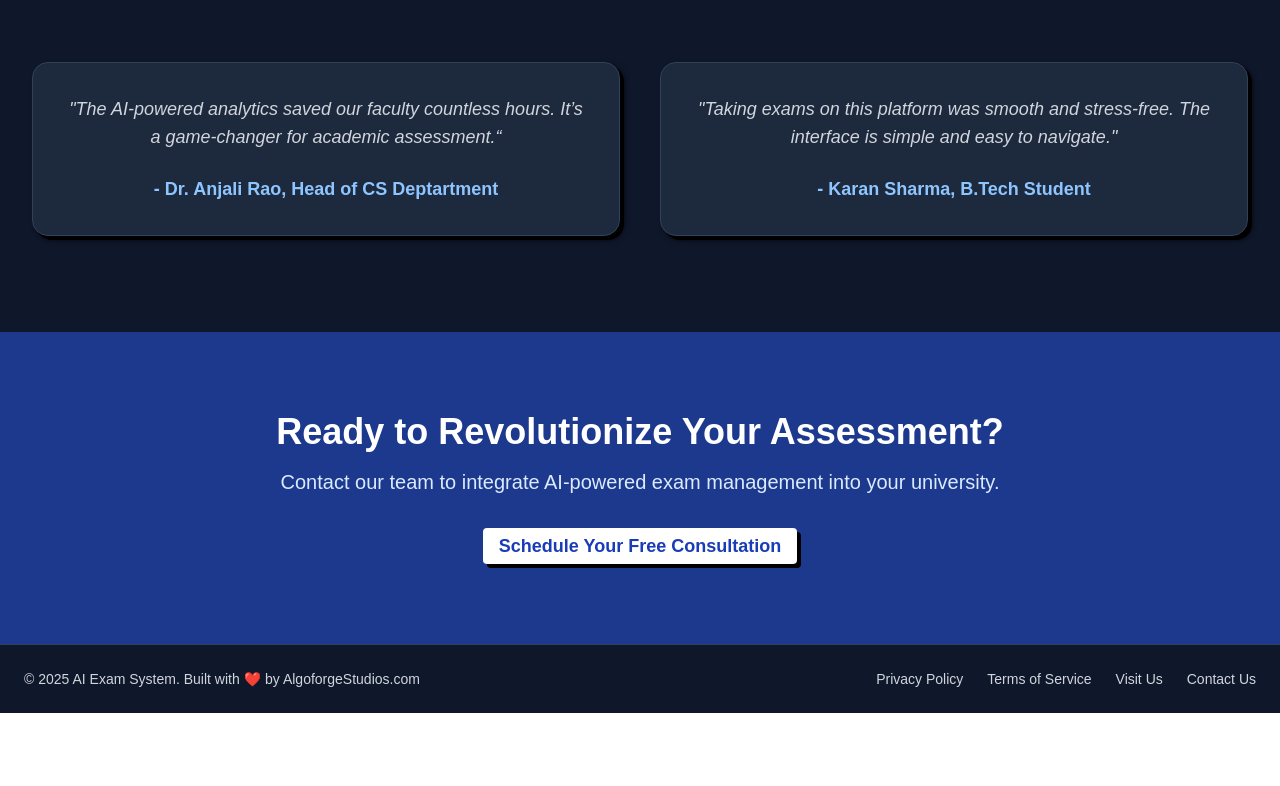
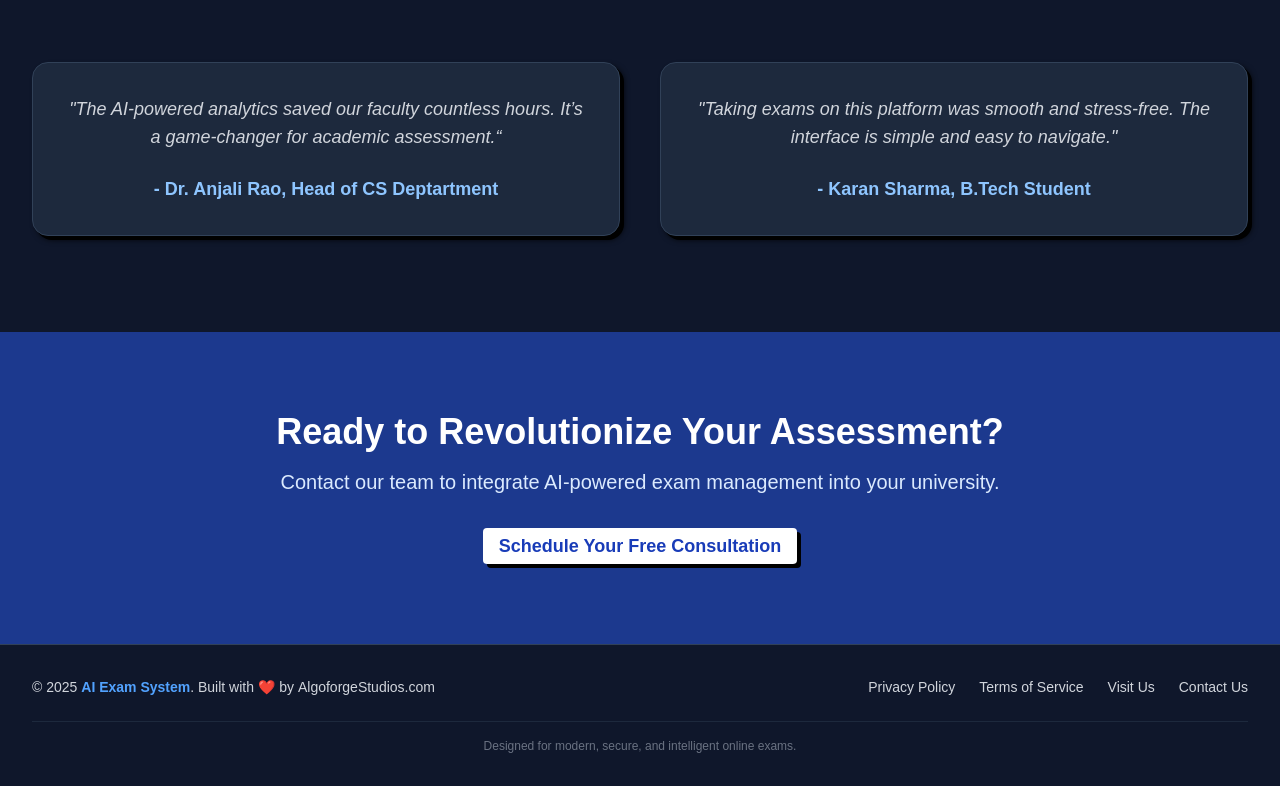
Before and after one commit to samiya2804/ExamSystem, a Next.js app: page / in a window 1280 px wide. Shown: the part 2486-3272 px from the top of the page. Before the commit the page ends 3199 px from the top, so only its background shows below. Built offline with nearby package versions, Linux system fonts and the light colour scheme.

Commit message:
Update Footer.tsx

```diff
--- a/src/components/Footer.tsx
+++ b/src/components/Footer.tsx
@@ -1,40 +1,53 @@
 export default function Footer() {
   return (
-    <footer className="bg-slate-900 text-gray-300 py-6  border-t border-slate-700">
-      <div className="container mx-auto flex flex-col md:flex-row items-center justify-between gap-4 px-6">
+    <footer className="bg-slate-900 text-gray-300 border-t border-slate-700 py-8">
+      <div className="max-w-7xl mx-auto px-4 sm:px-6 lg:px-8">
+        {/* Container */}
+        <div className="flex flex-col md:flex-row items-center justify-between gap-4 text-center md:text-left">
+
           {/* Left Section */}
-        <p className="text-sm">
-          © {new Date().getFullYear()} AI Exam System. Built with ❤️ by AlgoforgeStudios.com
+          <p className="text-xs sm:text-sm">
+            © {new Date().getFullYear()}{" "}
+            <span className="text-blue-400 font-semibold">AI Exam System</span>.
+            Built with ❤️ by{" "}
+            <a
+              href="https://algoforgestudios.com"
+              target="_blank"
+              className="hover:text-white transition-colors font-medium"
+              rel="noopener noreferrer"
+            >
+              AlgoforgeStudios.com
+            </a>
           </p>
 
           {/* Right Section */}
-        <div className="flex gap-6 text-sm">
-          <a
-            href="/privacy"
-            className="hover:text-white transition-colors"
-          >
+          <div className="flex flex-wrap justify-center md:justify-end gap-4 sm:gap-6 text-xs sm:text-sm">
+            <a href="/privacy" className="hover:text-white transition-colors">
               Privacy Policy
             </a>
-          <a
-            href="/terms"
-            className="hover:text-white transition-colors"
-          >
+            <a href="/terms" className="hover:text-white transition-colors">
               Terms of Service
             </a>
             <a
               href="https://algoforgestudios.com"
               target="_blank"
+              rel="noopener noreferrer"
               className="hover:text-white transition-colors"
             >
               Visit Us
             </a>
-          <a
-            href="/contact"
-
-            className="hover:text-white transition-colors"
-          >
+            <a href="/contact" className="hover:text-white transition-colors">
               Contact Us
             </a>
+          </div>
+        </div>
+
+        {/* Divider Line */}
+        <div className="mt-6 border-t border-slate-800"></div>
+
+        {/* Bottom Small Text */}
+        <div className="mt-4 text-center text-xs text-gray-500">
+          Designed for modern, secure, and intelligent online exams.
         </div>
       </div>
     </footer>
```
Lines whose indentation alone changed are shown as unchanged.
